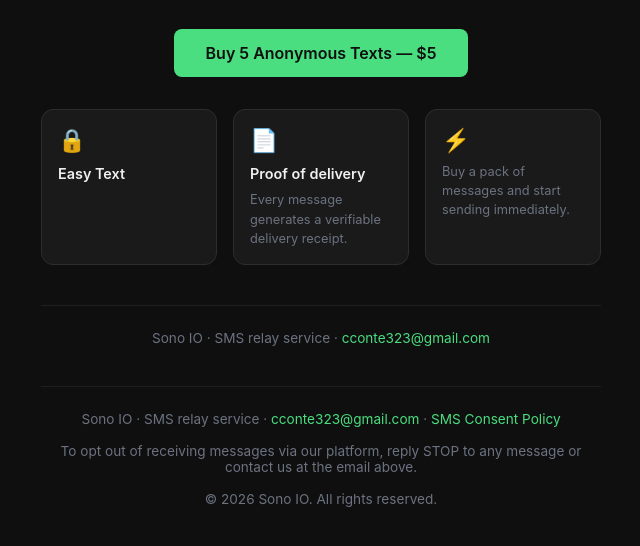
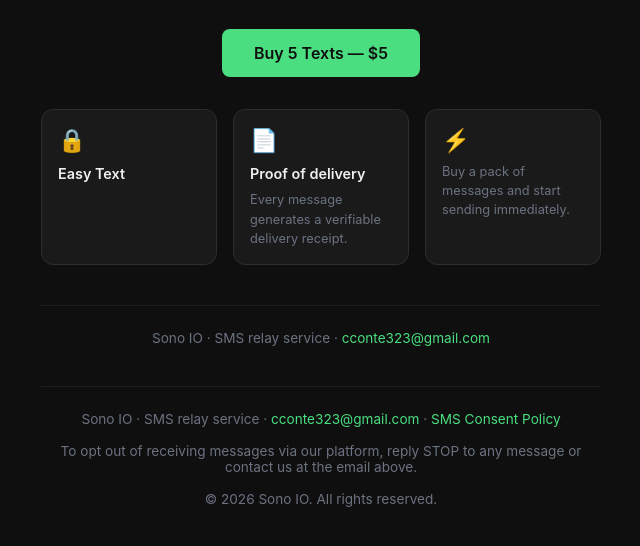
Before and after one commit to cconte323-crypto/Sono-IO, a plain HTML site: page index.html in a window 1280 px wide. Shown: the part 240-786 px from the top of the page, without its empty margins (319-959 px from the left). Drawn offline with Linux system fonts and the light colour scheme.

Commit message:
Update index.html

```diff
--- a/index.html
+++ b/index.html
@@ -101,7 +101,7 @@
       comes with a cryptographic proof of delivery receipt.
     </p>
     <a href="https://buy.stripe.com/test_aFa3cx9Z3eQg8jae7pgEg00" style="display:inline-block; background:#4ade80; color:#0f0f0f; text-decoration:none; font-weight:600; border-radius:8px; padding:14px 32px; font-size:1rem; margin-bottom:32px;">
-  Buy 5 Anonymous Texts — $5
+  Buy 5 Texts — $5
 </a>
     <div class="features">
       <div class="feature">
```
